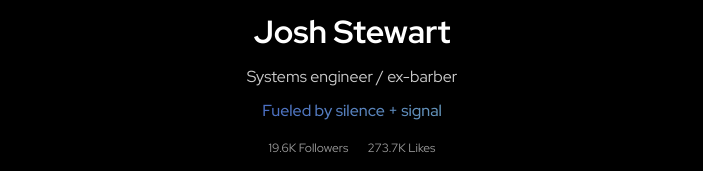
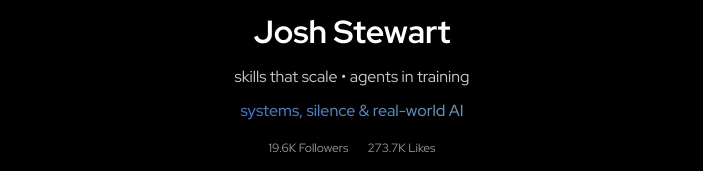
Before and after one commit to stewwratt/links, a React (Create React App) app: page / in a window 1280 px wide. Shown: the part 196-367 px from the top of the page, without its empty margins (288-991 px from the left). Built offline with nearby package versions, Linux system fonts and the light colour scheme.

Commit message:
chore: update bio

```diff
--- a/src/App.js
+++ b/src/App.js
@@ -46,8 +46,8 @@ function App() {
           <div className={`profile ${elementsLoaded.profile ? 'fade-in' : ''}`}>
             <img src="/profile.jpeg" alt="Profile" className="profile-image" />
             <h1>Josh Stewart</h1>
-            <p className="profile-bio">Systems engineer / ex-barber</p>
-            <p className="profile-tagline">Fueled by silence + signal</p>
+            <p className="profile-bio">skills that scale • agents in training</p>
+            <p className="profile-tagline">systems, silence & real-world AI </p>
             <div className="profile-stats">
               <span>19.6K Followers</span>
               <span>273.7K Likes</span>
```
